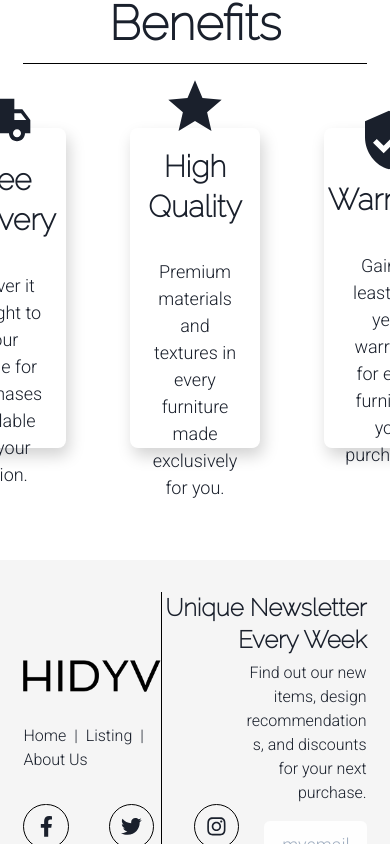
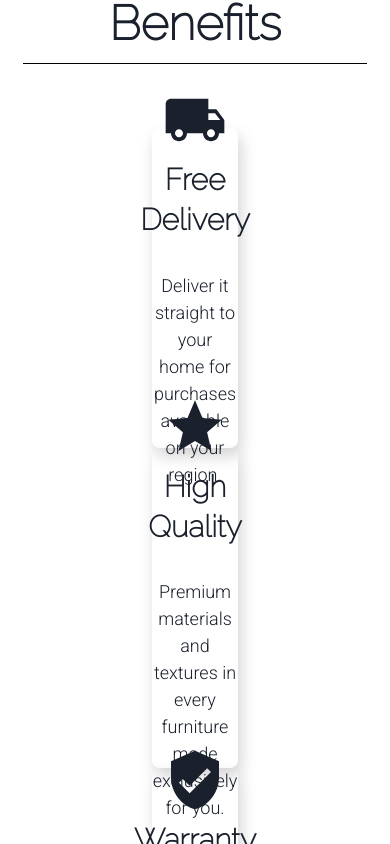
Before and after one commit to DerianMelvin/homepage-hydiv-chakra, a React (Create React App) app: page / in a window 390 px wide. Shown: the part 2720-3564 px from the top of the page. Built offline with nearby package versions, Linux system fonts and the light colour scheme.

Commit message:
Add media queries to Benefits - Import useMediaQuery from chakra-ui - Add mediaLargerThan1024 prop to components - Adjust styling properties

```diff
--- a/src/components/2-Benefits/Benefits.jsx
+++ b/src/components/2-Benefits/Benefits.jsx
@@ -1,28 +1,42 @@
-import { Flex, Heading } from "@chakra-ui/react";
+import { Flex, Heading, useMediaQuery } from "@chakra-ui/react";
 import { MdLocalShipping, MdStar, MdVerifiedUser } from "react-icons/md";
 import ContentBenefits from "./ContentBenefits";
 
 const Benefits = () => {
+  const [isLargerThan1024] = useMediaQuery("(min-width: 1024px)");
+
   return (
     <Flex px="6%" mt="7rem" direction="column" align="center">
-      <Heading as="h2" pb="1rem" mb="4rem" width="100%" size="3xl" textAlign="center" borderBottom="1px solid black">
+      <Heading
+        as="h2"
+        pb="1rem"
+        mb="4rem"
+        width="100%"
+        size="3xl"
+        textAlign="center"
+        borderBottom="1px solid black"
+      >
         Benefits
       </Heading>
-      <Flex align="center" justify="space-between">
+
+      <Flex direction={isLargerThan1024 ? "row" : "column"} align="center" justify="space-between">
         <ContentBenefits
           heading="Free Delivery"
           text="Deliver it straight to your home for purchases available on your region."
           icon={MdLocalShipping}
+          mediaLargerThan1024={isLargerThan1024}
         />
         <ContentBenefits
           heading="High Quality"
           text="Premium materials and textures in every furniture made exclusively for you."
           icon={MdStar}
+          mediaLargerThan1024={isLargerThan1024}
         />
         <ContentBenefits
           heading="Warranty"
           text="Gain at least a 2-year warranty for each furniture you purchased."
           icon={MdVerifiedUser}
+          mediaLargerThan1024={isLargerThan1024}
         />
       </Flex>
     </Flex>
```
